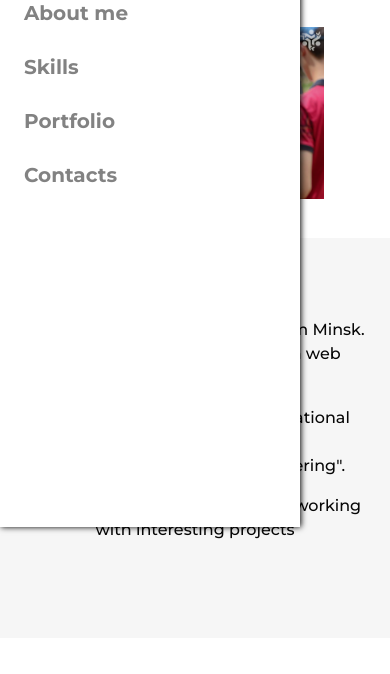
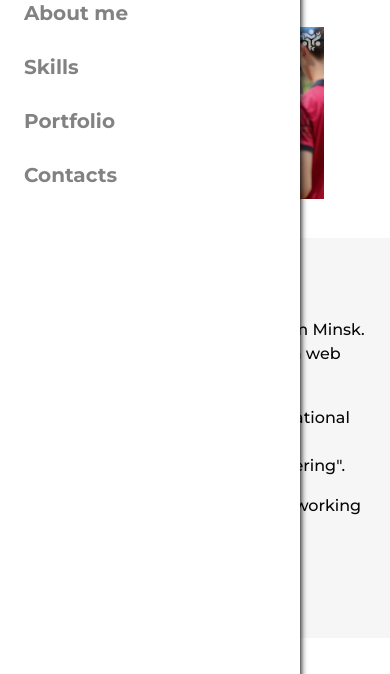
Before and after one commit to Maryonly/practise_7, a plain HTML site: page index.html in a window 390 px wide. Both pictures are taken after a click on the label 33 px from the left and 33 px from the top of the page. Shown: the part 148-822 px from the top of the page. Drawn offline with nearby package versions, Linux system fonts and the light colour scheme.

Commit message:
first commit

```diff
--- a/style.css
+++ b/style.css
@@ -15,6 +15,7 @@ a {
 h2{
   font-size: 34px;
   font-weight: 900;
+  font-family: Georgia, 'Times New Roman', Times, serif;
 }
 
 #menu__toggle {
@@ -222,7 +223,7 @@ h2{
         right: -100%;
 
         width: 300px;
-        height: 80%;
+        height: 100%;
 
         margin: 0;
         padding: 80px 0;
```
